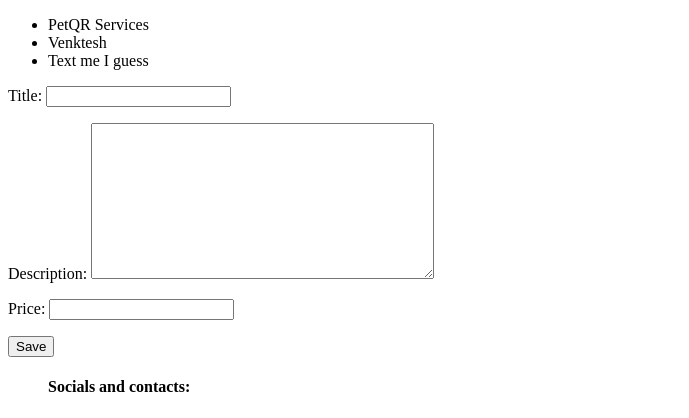
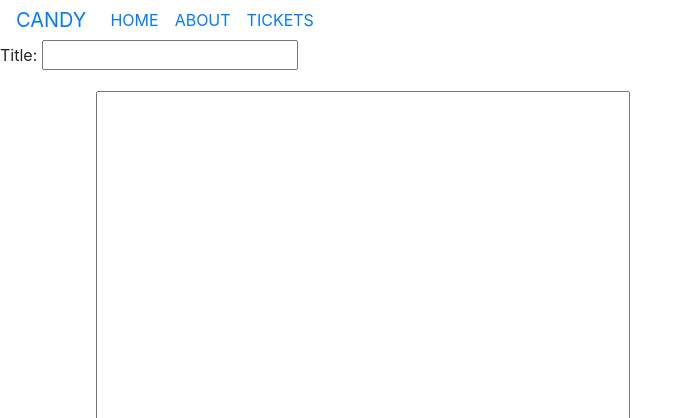
Before and after one commit to venkteshgm/DogQR, a Django app: page /create/ in a window 1280 px wide. Shown: the top 418 px of the page, without its empty margins (0-689 px from the left). Run offline with Django 3.2, Linux system fonts and the light colour scheme; some libraries are stand-ins or nearby versions.

Commit message:
updates as of 30 may 2021

```diff
--- a/DogQR/settings.py
+++ b/DogQR/settings.py
@@ -25,7 +25,7 @@ SECRET_KEY = 'ddne)v&9+d^)bdd2%ns(_)vt)@0=ws_^72vebak1n3yo$(*zu='
 # SECURITY WARNING: don't run with debug turned on in production!
 DEBUG = True
 
-ALLOWED_HOSTS = []
+ALLOWED_HOSTS = ['*']
 # ALLOWED_HOSTS = ['10.0.2.15']
 
 
--- a/products/forms.py
+++ b/products/forms.py
@@ -10,3 +10,12 @@ class ProductForm(forms.ModelForm):
 			'description',
 			'price'
 			]
+
+class RawProductForm(forms.Form):
+	title       = forms.CharField()
+	description = forms.CharField(required=False,
+		widget=forms.Textarea(attrs={
+					'rows':20,
+					'cols':50
+			}))
+	price       = forms.DecimalField()
--- a/products/views.py
+++ b/products/views.py
@@ -2,7 +2,7 @@ from django.shortcuts import render
 
 from .models import Product
 
-from .forms import ProductForm
+from .forms import ProductForm, RawProductForm
 
 # Create your views here.
 
@@ -11,20 +11,33 @@ from .forms import ProductForm
 # 	# return render(request, 'products/detail.html',context)
 # 	return render(request, 'products/product_create.html',context)
 
+def product_create_view(request):
+	form = RawProductForm()
+	if request.method == 'POST':
+		my_form = RawProductForm(request.POST)
+		if my_form.is_valid():
+			print(my_form.cleaned_data)
+			Product.objects.create(**my_form.cleaned_data)
+		else:
+			print(my_form.errors)
+	context = {
+		'form' : form
+	}
+	return render(request, 'products/product_create.html',context)
 
-def product_create_view(request):
-	form = ProductForm(request.POST or None)
-	if form.is_valid():
-		form.save()
-	# context = {
-	# 	# 'object' : obj
-	# 	'form' : form
-	# }
-	context = {
-		'form' : ProductForm()
-	}
-	# return render(request, 'products/detail.html',context)
-	return render(request, 'products/product_create.html',context)
+# def product_create_view(request):
+# 	form = ProductForm(request.POST or None)
+# 	if form.is_valid():
+# 		form.save()
+# 	# context = {
+# 	# 	# 'object' : obj
+# 	# 	'form' : form
+# 	# }
+# 	context = {
+# 		'form' : ProductForm()
+# 	}
+# 	# return render(request, 'products/detail.html',context)
+# 	return render(request, 'products/product_create.html',context)
 
 
 def product_detail_view(request):
--- a/templates/base.html
+++ b/templates/base.html
@@ -2,11 +2,21 @@
 <!DOCTYPE html>
 <html>
 <head>
+	<meta charset="utf-8">
+    <meta name="viewport" content="width=device-width, initial-scale=1, shrink-to-fit=no">
+    <link href="https://fonts.googleapis.com/css?family=Nunito:200,300,400,700" rel="stylesheet">
+
+    <!-- Bootstrap CSS -->
+    <link rel="stylesheet" href="https://stackpath.bootstrapcdn.com/bootstrap/4.1.3/css/bootstrap.min.css" integrity="sha384-MCw98/SFnGE8fJT3GXwEOngsV7Zt27NXFoaoApmYm81iuXoPkFOJwJ8ERdknLPMO"
+        crossorigin="anonymous">
+
+    <!-- Custom CSS -->
 	<title>QR Codes For Doggos</title>
 </head>
 <body>
+	<div>
 	{% include 'navbar.html' %}
-
+	</div>
 
 
 	{%block content %}
@@ -21,6 +31,12 @@
 	{% endblock %}
 
 	{% include 'bottom_text.html' %}
+	<script src="https://code.jquery.com/jquery-3.3.1.slim.min.js" integrity="sha384-q8i/X+965DzO0rT7abK41JStQIAqVgRVzpbzo5smXKp4YfRvH+8abtTE1Pi6jizo"
+        crossorigin="anonymous"></script>
+    <script src="https://cdnjs.cloudflare.com/ajax/libs/popper.js/1.14.3/umd/popper.min.js" integrity="sha384-ZMP7rVo3mIykV+2+9J3UJ46jBk0WLaUAdn689aCwoqbBJiSnjAK/l8WvCWPIPm49"
+        crossorigin="anonymous"></script>
+    <script src="https://stackpath.bootstrapcdn.com/bootstrap/4.1.3/js/bootstrap.min.js" integrity="sha384-ChfqqxuZUCnJSK3+MXmPNIyE6ZbWh2IMqE241rYiqJxyMiZ6OW/JmZQ5stwEULTy"
+        crossorigin="anonymous"></script>
 
 </body>
 </html>
--- a/templates/navbar.html
+++ b/templates/navbar.html
@@ -1,7 +1,28 @@
-<nav>
-	<ul>
+<div><nav>
+	<!-- <ul>
 		<li>PetQR Services</li>
 		<li>Venktesh</li>
 		<li>Text me I guess</li>
-	</ul>
+	</ul> -->
+	<nav id="mainNavbar" class="navbar  navbar-expand-md py-0 ">
+		<!-- class='fixed-top navbar-dark' -->
+        <a href="#" class="navbar-brand">CANDY</a>
+        <button class="navbar-toggler" data-toggle="collapse" data-target="#navLinks" aria-label="Toggle navigation">
+            <span class="navbar-toggler-icon"></span>
+        </button>
+        <div class="collapse navbar-collapse" id="navLinks">
+            <ul class="navbar-nav">
+                <li class="nav-item">
+                    <a href="" class="nav-link">HOME</a>
+                </li>
+                <li class="nav-item">
+                    <a href="" class="nav-link">ABOUT</a>
+                </li>
+                <li class="nav-item">
+                    <a href="" class="nav-link">TICKETS</a>
+                </li>
+            </ul>
+        </div>
+    </nav>
 </nav>
+</div>
```
Also changed, not shown: qrcode.py (added, +67 -0 lines).
